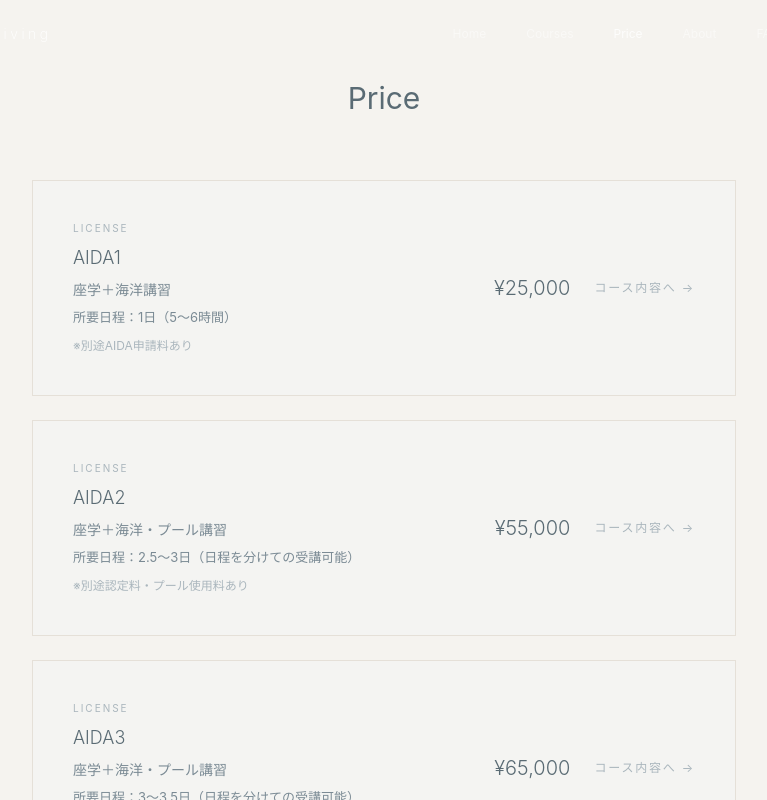
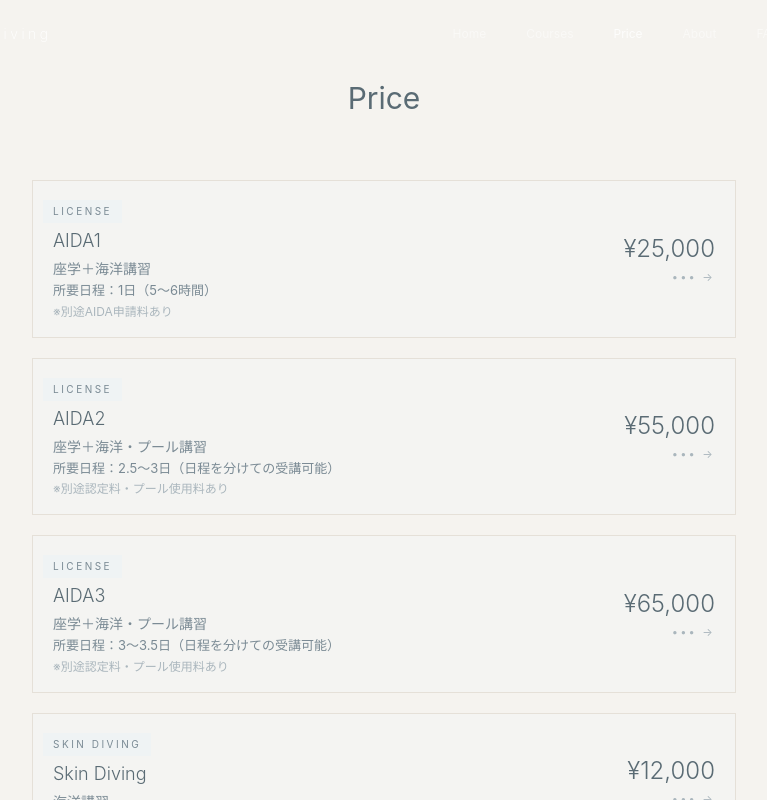
Before and after one commit to ikucha-portfolio/freediving-site, a React (Vite) app: page /price in a window 1280 px wide. Shown: the top 800 px of the page, without its empty margins (256-1023 px from the left). Built offline with nearby package versions, Linux system fonts and the light colour scheme; a web font is replaced by a local one.

Commit message:
PriceページのUI調整
・カード内の余白を最適化（コンパクト化）
・価格とタイトルの高さを整理
・CTA（•••→）を価格下に配置し導線を改善
・全体の視線誘導とバランスを調整

```diff
--- a/src/pages/Price.jsx
+++ b/src/pages/Price.jsx
@@ -15,7 +15,7 @@
         </div>
 
         {/* --- COURSE --- */}
-        <div className="space-y-6 mb-10">
+        <div className="space-y-5 mb-10">
 
           {[
             {
@@ -64,55 +64,85 @@
           ].map((course, i) => (
             <div
               key={i}
-              className="bg-[#f4f4f2] border border-[#e5e0d8] p-8 md:p-10 flex flex-col md:flex-row md:items-center md:justify-between gap-6 hover:shadow-sm transition"
+              className="
+                bg-[#f4f4f2]
+                border border-[#e5e0d8]
+                px-5 py-4
+                flex items-center justify-between
+                hover:shadow-[0_2px_8px_rgba(0,0,0,0.03)]
+                transition
+              "
             >
+
               {/* 左 */}
               <div>
-                <div className="text-[10px] tracking-[0.2em] text-[#aab6bd] mb-2">
+
+                {/* カテゴリー */}
+                <div
+                  className="
+                    inline-block
+                    text-[10px]
+                    tracking-[0.25em]
+                    text-[#7a8a94]
+                    bg-[#eef3f5]/80
+                    px-2.5 py-1
+                    mb-1
+                    -ml-2.5
+                  "
+                >
                   {course.label}
                 </div>
 
-                <h2 className="text-[18px] font-light text-[#5a6b74] mb-2">
+                {/* タイトル */}
+                <h2 className="text-[18px] font-light text-[#5a6b74]">
                   {course.title}
                 </h2>
 
-                <p className="text-[14px] text-[#7a8a94]">
+                <p className="text-[14px] text-[#7a8a94] mt-1">
                   {course.desc}
                 </p>
 
-                <p className="text-[13px] text-[#7a8a94] mt-2">
+                <p className="text-[13px] text-[#7a8a94] mt-0.5">
                   所要日程：{course.duration}
                 </p>
 
                 {course.note && (
-                  <p className="text-[12px] text-[#aab6bd] mt-2 leading-relaxed">
+                  <p className="text-[12px] text-[#aab6bd] mt-0.5">
                     {course.note}
                   </p>
                 )}
+
               </div>
 
               {/* 右 */}
-              <div className="flex items-center gap-6">
-                <span className="text-lg md:text-xl font-light text-[#5a6b74]">
+              <div className="flex flex-col items-end gap-1 min-w-[110px]">
+
+                <span className="text-xl md:text-2xl font-light text-[#5a6b74]">
                   {course.price}
                 </span>
 
-                {/* 👇ここが重要 */}
                 <Link
                   to={`/courses#${course.id}`}
-                  className="inline-block"
+                  className="
+                    text-[11px]
+                    text-[#aab6bd]
+                    tracking-[0.2em]
+                    hover:opacity-60
+                    hover:translate-x-[2px]
+                    transition
+                  "
                 >
-                  <div className="text-[12px] text-[#aab6bd] tracking-[0.15em] hover:opacity-60 transition">
-                    コース内容へ →
+                  ••• →
+                </Link>
+
               </div>
-                </Link>
-              </div>
+
             </div>
           ))}
 
         </div>
 
-        {/* --- 注意書き --- */}
+        {/* 注意書き */}
         <div className="text-xs text-[#5a6b74] mb-16 space-y-2">
           <p>※レンタル料金は含まれておりません</p>
         </div>
```
Lines whose indentation alone changed are shown as unchanged.
